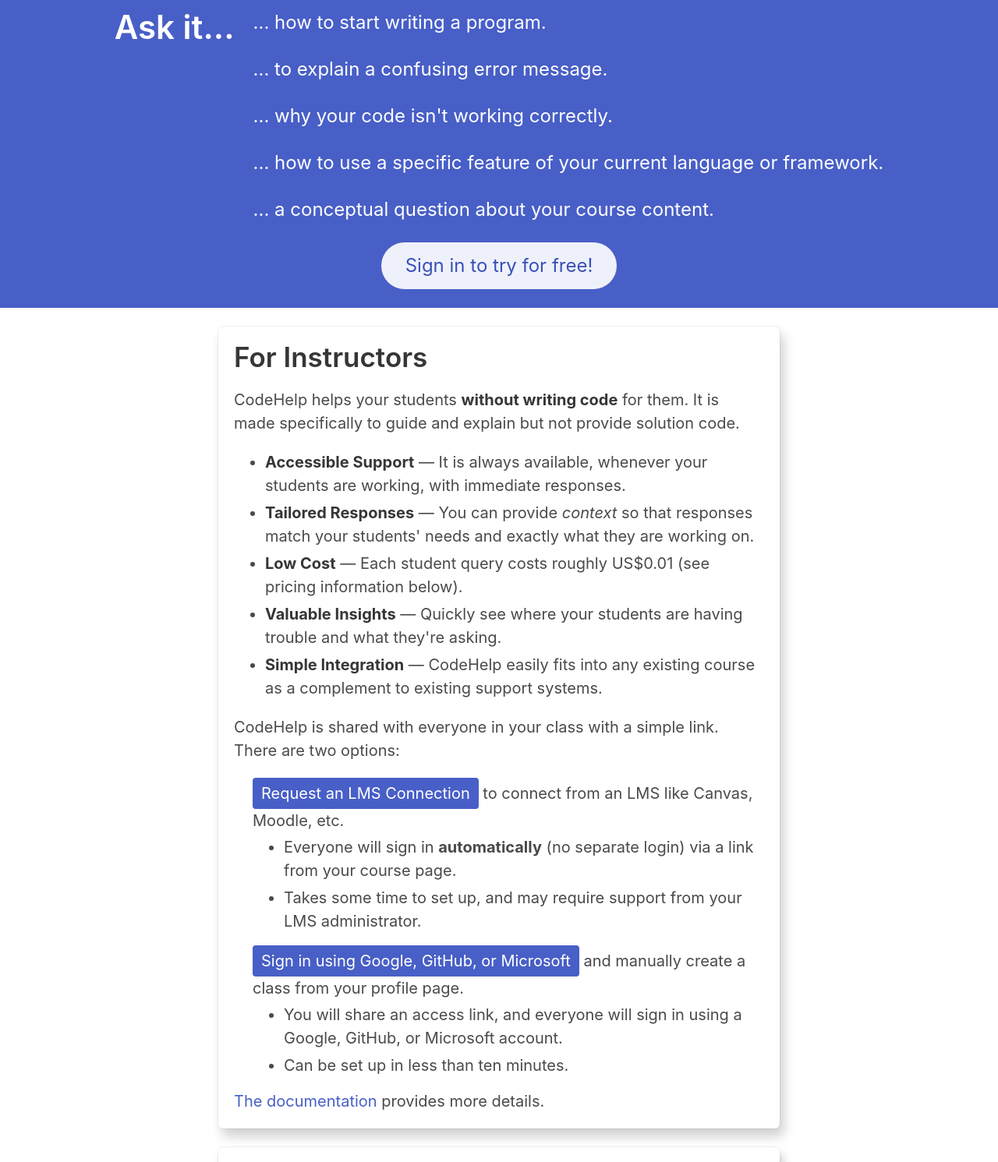
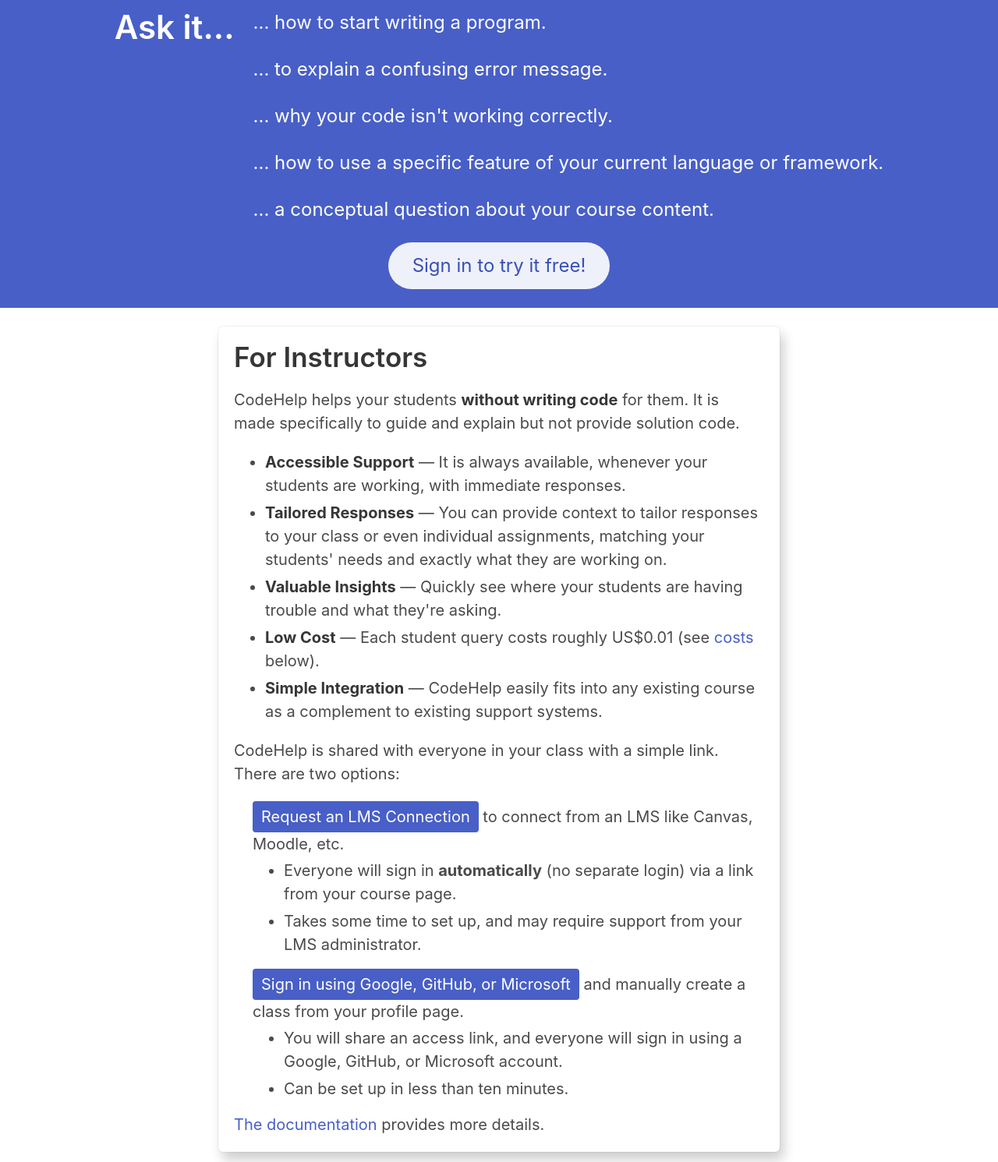
Before and after one commit to liffiton/Gen-Ed, a Flask app: page / in a window 1280 px wide. Shown: the part 344-1835 px from the top of the page at 78% size. Run offline with Flask 3, Linux system fonts and the light colour scheme; data that the repository does not hold is empty; parts of the project's set-up code (start-up, migrations or seed data) failed here and were passed over; some libraries are stand-ins or nearby versions.

Commit message:
Small improvements to landing page.

```diff
--- a/src/codehelp/templates/landing.html
+++ b/src/codehelp/templates/landing.html
@@ -39,7 +39,7 @@ SPDX-License-Identifier: AGPL-3.0-only
       </a>
     {% else %}
       <a class="button is-link is-light is-rounded is-size-4" href="{{ url_for('auth.login') }}">
-        Sign in to try for free!
+        Sign in to try it free!
       </a>
     {% endif %}
     </p>
@@ -52,9 +52,9 @@ SPDX-License-Identifier: AGPL-3.0-only
           <p>CodeHelp helps your students <strong>without writing code</strong> for them.  It is made specifically to guide and explain but not provide solution code.</p>
           <ul>
             <li><strong>Accessible Support</strong> &mdash; It is always available, whenever your students are working, with immediate responses.</li>
-            <li><strong>Tailored Responses</strong> &mdash; You can provide <em>context</em> so that responses match your students' needs and exactly what they are working on.</li>
-            <li><strong>Low Cost</strong> &mdash; Each student query costs roughly US$0.01 (see pricing information below).</li>
+            <li><strong>Tailored Responses</strong> &mdash; You can provide context to tailor responses to your class or even individual assignments, matching your students' needs and exactly what they are working on.</li>
             <li><strong>Valuable Insights</strong> &mdash; Quickly see where your students are having trouble and what they're asking.</li>
+            <li><strong>Low Cost</strong> &mdash; Each student query costs roughly US$0.01 (see <a href="#costs">costs</a> below).</li>
             <li><strong>Simple Integration</strong> &mdash; CodeHelp easily fits into any existing course as a complement to existing support systems.</li>
           </ul>
           <p>CodeHelp is shared with everyone in your class with a simple link.  There are two options:</p>
@@ -159,7 +159,7 @@ SPDX-License-Identifier: AGPL-3.0-only
         </div>
 
         <div class="box content">
-          <h2>Pricing</h2>
+          <h2 id="costs">Costs</h2>
           <p>CodeHelp itself does not take payment, but the OpenAI large language models it uses are not free.  We will ask you to provide an OpenAI API key to be used for your students' queries.</p>
           <p>Costs are low: OpenAI will charge you roughly US$0.01 for each query made with the GPT-4 model (GPT-3.5 is roughly 1/10 the cost, though less accurate).  If your students use CodeHelp regularly and average 50 queries each over a semester (higher than the average we've observed), your total costs would be roughly $0.50 per student (or $0.05 per student if using GPT-3.5).</p>
         </div>
```
